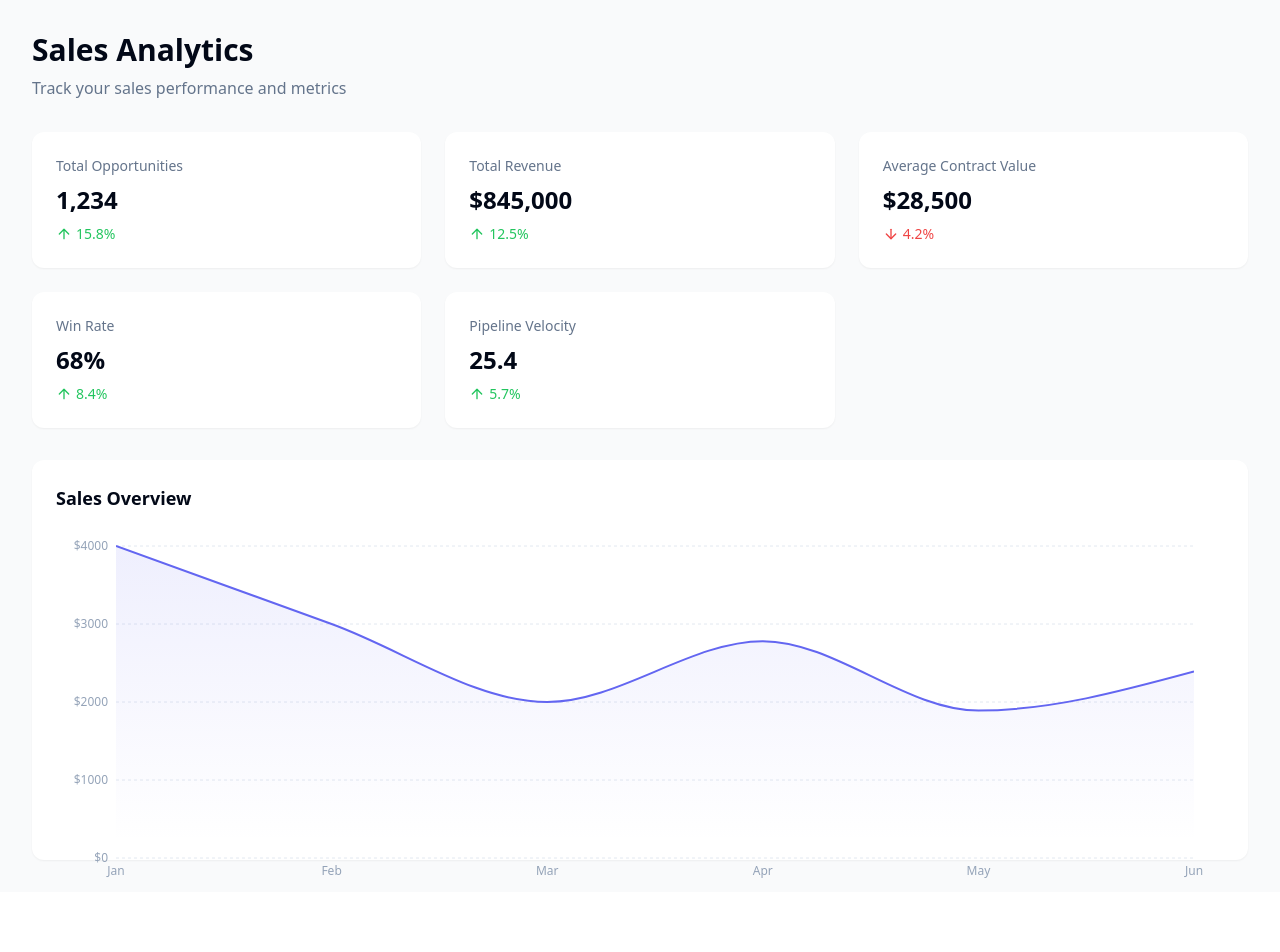
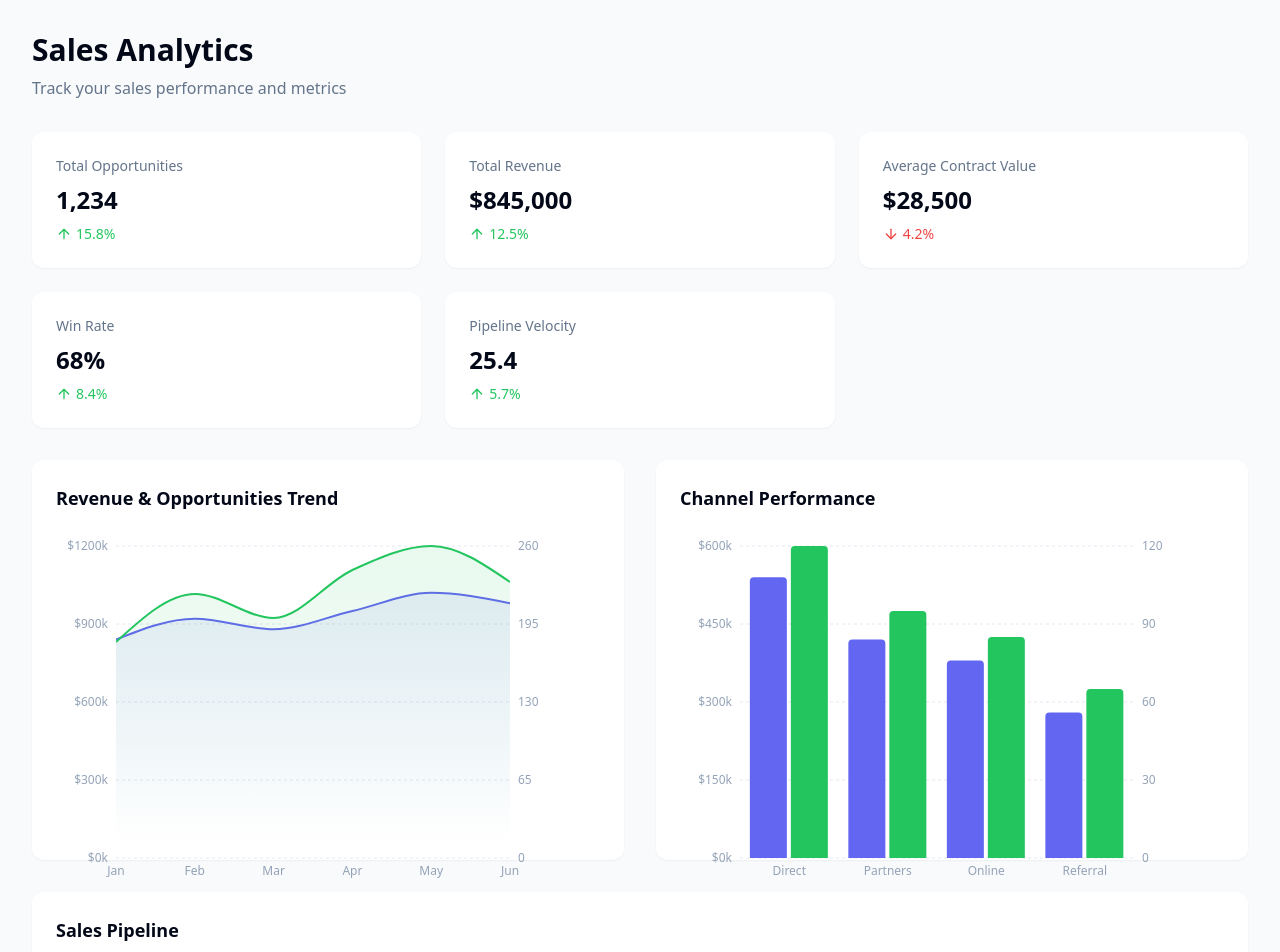
Before and after one commit to giadaf-boosha/sales-metrics-ai, a React (Vite) app: page / in a window 1280 px wide. Shown: the top 952 px of the page. Before the commit the page ends 892 px from the top, so only its background shows below. Built offline with nearby package versions, Linux system fonts and the light colour scheme.

Commit message:
Proceed with code changes
[skip gpt_engineer]

```diff
--- /dev/null
+++ b/src/components/ChannelChart.tsx
@@ -0,0 +1,75 @@
+import {
+  Bar,
+  BarChart,
+  CartesianGrid,
+  ResponsiveContainer,
+  Tooltip,
+  XAxis,
+  YAxis,
+} from "recharts";
+
+const data = [
+  { channel: "Direct", revenue: 540000, opportunities: 120 },
+  { channel: "Partners", revenue: 420000, opportunities: 95 },
+  { channel: "Online", revenue: 380000, opportunities: 85 },
+  { channel: "Referral", revenue: 280000, opportunities: 65 },
+];
+
+export function ChannelChart() {
+  return (
+    <div className="h-[400px] w-full rounded-xl bg-white p-6 shadow-sm animate-fade-in">
+      <h3 className="mb-6 text-lg font-semibold">Channel Performance</h3>
+      <ResponsiveContainer width="100%" height="100%">
+        <BarChart
+          data={data}
+          margin={{ top: 10, right: 30, left: 0, bottom: 0 }}
+        >
+          <CartesianGrid strokeDasharray="3 3" vertical={false} stroke="#e2e8f0" />
+          <XAxis
+            dataKey="channel"
+            stroke="#94a3b8"
+            fontSize={12}
+            tickLine={false}
+            axisLine={false}
+          />
+          <YAxis
+            yAxisId="revenue"
+            stroke="#94a3b8"
+            fontSize={12}
+            tickLine={false}
+            axisLine={false}
+            tickFormatter={(value) => `$${value/1000}k`}
+          />
+          <YAxis
+            yAxisId="opportunities"
+            orientation="right"
+            stroke="#94a3b8"
+            fontSize={12}
+            tickLine={false}
+            axisLine={false}
+          />
+          <Tooltip
+            contentStyle={{
+              backgroundColor: "white",
+              border: "none",
+              borderRadius: "8px",
+              boxShadow: "0 4px 6px -1px rgb(0 0 0 / 0.1)",
+            }}
+          />
+          <Bar
+            yAxisId="revenue"
+            dataKey="revenue"
+            fill="#6366f1"
+            radius={[4, 4, 0, 0]}
+          />
+          <Bar
+            yAxisId="opportunities"
+            dataKey="opportunities"
+            fill="#22c55e"
+            radius={[4, 4, 0, 0]}
+          />
+        </BarChart>
+      </ResponsiveContainer>
+    </div>
+  );
+}
--- /dev/null
+++ b/src/components/PipelineFunnel.tsx
@@ -0,0 +1,47 @@
+import {
+  Funnel,
+  FunnelChart,
+  LabelList,
+  ResponsiveContainer,
+  Tooltip,
+} from "recharts";
+
+const data = [
+  { value: 1200, name: "Total Opportunities", fill: "#6366f1" },
+  { value: 850, name: "Qualified", fill: "#8b5cf6" },
+  { value: 400, name: "Proposal", fill: "#a855f7" },
+  { value: 200, name: "Negotiation", fill: "#d946ef" },
+  { value: 120, name: "Closed Won", fill: "#22c55e" },
+];
+
+export function PipelineFunnel() {
+  return (
+    <div className="h-[400px] w-full rounded-xl bg-white p-6 shadow-sm animate-fade-in">
+      <h3 className="mb-6 text-lg font-semibold">Sales Pipeline</h3>
+      <ResponsiveContainer width="100%" height="100%">
+        <FunnelChart>
+          <Tooltip
+            contentStyle={{
+              backgroundColor: "white",
+              border: "none",
+              borderRadius: "8px",
+              boxShadow: "0 4px 6px -1px rgb(0 0 0 / 0.1)",
+            }}
+          />
+          <Funnel
+            dataKey="value"
+            data={data}
+            isAnimationActive
+          >
+            <LabelList
+              position="right"
+              fill="#64748b"
+              stroke="none"
+              dataKey="name"
+            />
+          </Funnel>
+        </FunnelChart>
+      </ResponsiveContainer>
+    </div>
+  );
+}
--- /dev/null
+++ b/src/components/TrendChart.tsx
@@ -0,0 +1,93 @@
+import {
+  Area,
+  AreaChart,
+  CartesianGrid,
+  ResponsiveContainer,
+  Tooltip,
+  XAxis,
+  YAxis,
+} from "recharts";
+
+const data = [
+  { month: "Jan", revenue: 840000, opportunities: 180 },
+  { month: "Feb", revenue: 920000, opportunities: 220 },
+  { month: "Mar", revenue: 880000, opportunities: 200 },
+  { month: "Apr", revenue: 950000, opportunities: 240 },
+  { month: "May", revenue: 1020000, opportunities: 260 },
+  { month: "Jun", revenue: 980000, opportunities: 230 },
+];
+
+export function TrendChart() {
+  return (
+    <div className="h-[400px] w-full rounded-xl bg-white p-6 shadow-sm animate-fade-in">
+      <h3 className="mb-6 text-lg font-semibold">Revenue & Opportunities Trend</h3>
+      <ResponsiveContainer width="100%" height="100%">
+        <AreaChart
+          data={data}
+          margin={{ top: 10, right: 30, left: 0, bottom: 0 }}
+        >
+          <defs>
+            <linearGradient id="revenueGradient" x1="0" y1="0" x2="0" y2="1">
+              <stop offset="5%" stopColor="#6366f1" stopOpacity={0.1} />
+              <stop offset="95%" stopColor="#6366f1" stopOpacity={0} />
+            </linearGradient>
+            <linearGradient id="opportunitiesGradient" x1="0" y1="0" x2="0" y2="1">
+              <stop offset="5%" stopColor="#22c55e" stopOpacity={0.1} />
+              <stop offset="95%" stopColor="#22c55e" stopOpacity={0} />
+            </linearGradient>
+          </defs>
+          <XAxis
+            dataKey="month"
+            stroke="#94a3b8"
+            fontSize={12}
+            tickLine={false}
+            axisLine={false}
+          />
+          <YAxis
+            yAxisId="revenue"
+            stroke="#94a3b8"
+            fontSize={12}
+            tickLine={false}
+            axisLine={false}
+            tickFormatter={(value) => `$${value/1000}k`}
+          />
+          <YAxis
+            yAxisId="opportunities"
+            orientation="right"
+            stroke="#94a3b8"
+            fontSize={12}
+            tickLine={false}
+            axisLine={false}
+          />
+          <CartesianGrid strokeDasharray="3 3" vertical={false} stroke="#e2e8f0" />
+          <Tooltip
+            contentStyle={{
+              backgroundColor: "white",
+              border: "none",
+              borderRadius: "8px",
+              boxShadow: "0 4px 6px -1px rgb(0 0 0 / 0.1)",
+            }}
+          />
+          <Area
+            yAxisId="revenue"
+            type="monotone"
+            dataKey="revenue"
+            stroke="#6366f1"
+            strokeWidth={2}
+            fillOpacity={1}
+            fill="url(#revenueGradient)"
+          />
+          <Area
+            yAxisId="opportunities"
+            type="monotone"
+            dataKey="opportunities"
+            stroke="#22c55e"
+            strokeWidth={2}
+            fillOpacity={1}
+            fill="url(#opportunitiesGradient)"
+          />
+        </AreaChart>
+      </ResponsiveContainer>
+    </div>
+  );
+}
--- a/src/pages/Index.tsx
+++ b/src/pages/Index.tsx
@@ -1,5 +1,7 @@
 import { KpiCard } from "@/components/KpiCard";
-import { SalesChart } from "@/components/SalesChart";
+import { TrendChart } from "@/components/TrendChart";
+import { ChannelChart } from "@/components/ChannelChart";
+import { PipelineFunnel } from "@/components/PipelineFunnel";
 
 const Index = () => {
   // Temporary mock data - will be replaced with real data integration later
@@ -53,8 +55,13 @@ const Index = () => {
           ))}
         </div>
 
+        <div className="mt-8 grid gap-8 md:grid-cols-2">
+          <TrendChart />
+          <ChannelChart />
+        </div>
+
         <div className="mt-8">
-          <SalesChart />
+          <PipelineFunnel />
         </div>
       </div>
     </div>
```
